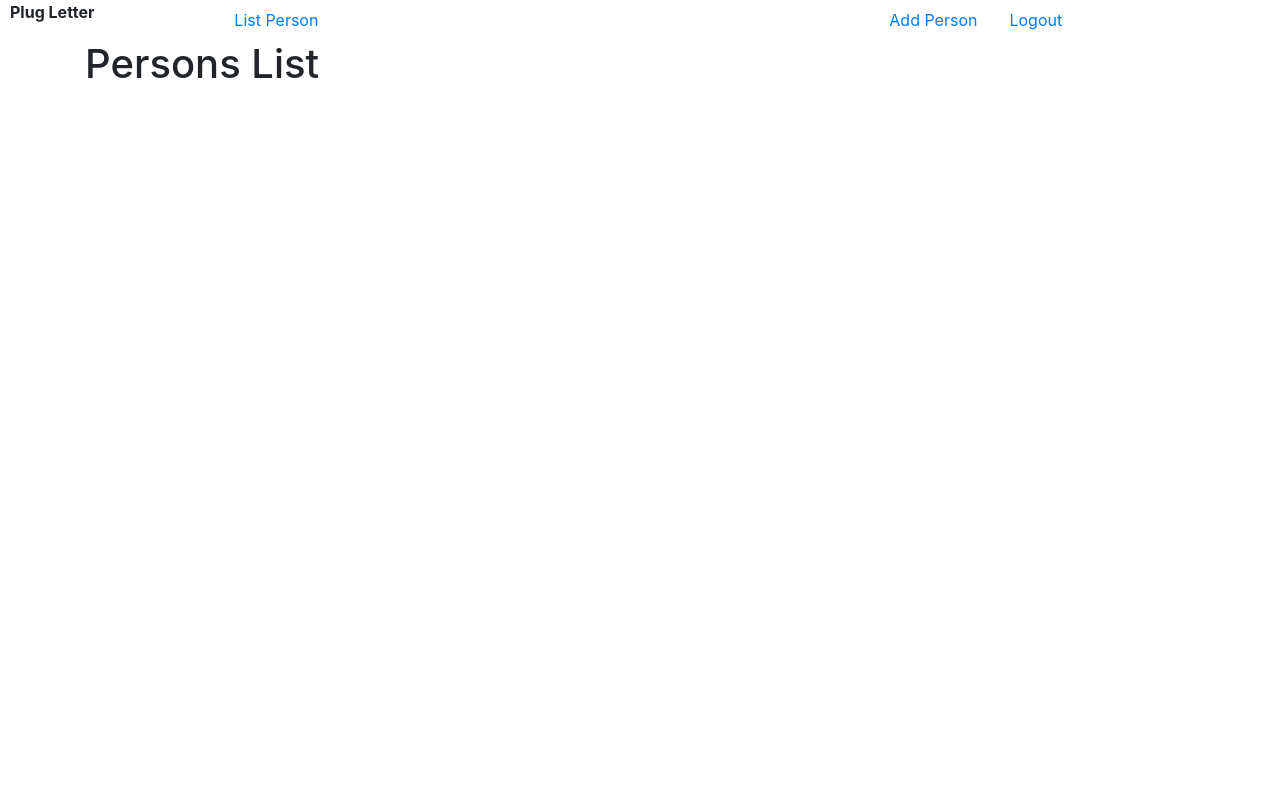
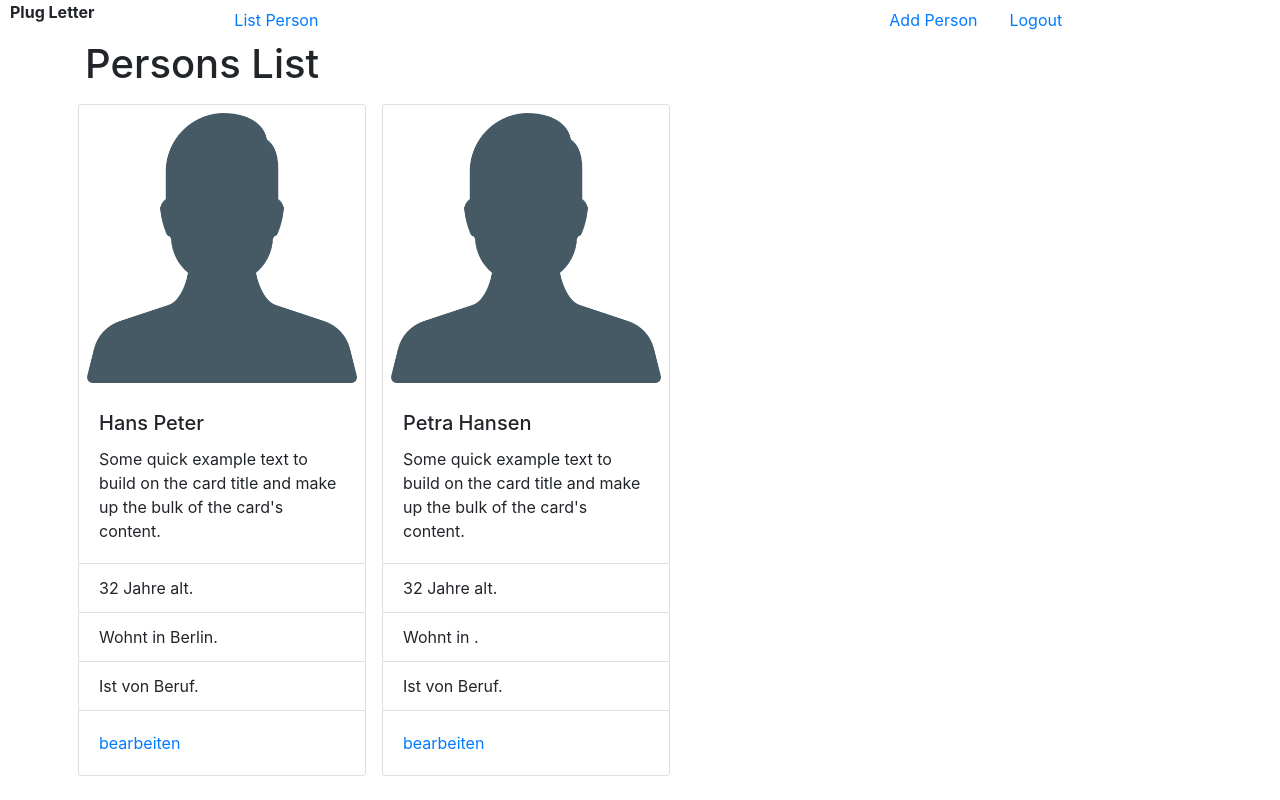
Before and after one commit to Pandu53/Persons_Note, a Vue app: page / in a window 1280 px wide. Built offline with nearby package versions, Linux system fonts and the light colour scheme.

Commit message:
included hml code for persons-card

```diff
--- a/src/router/index.js
+++ b/src/router/index.js
@@ -2,15 +2,15 @@ import Vue from 'vue'
 import VueRouter from 'vue-router'
 
 //import Views
-import PersonsList from '../views/PersonsList.vue'
-import AddPerson from '../views/AddPerson.vue'
+import PersonsList from '../views/PersonsList.vue';
+import AddPerson from '../views/AddPerson.vue';
 
 Vue.use(VueRouter)
 
 const routes = [
   {
     path: '/',
-    name: 'PersonsList',
+    name: 'Home',
     component: PersonsList
   },
   {
--- a/src/store/index.js
+++ b/src/store/index.js
@@ -12,7 +12,7 @@ export default new Vuex.Store({
             age:"32",
             relationshitatus:"",
             partnerName:"",
-            location:"",
+            location:"Berlin",
             job:"",
             mainHobby:""
         },
@@ -33,6 +33,11 @@ export default new Vuex.Store({
     },
     actions: {
 
+    },
+    getters:{
+        notes (state){
+            return state.PersonsNotes;
+        }
     }
 }
 )
--- a/src/views/PersonsList.vue
+++ b/src/views/PersonsList.vue
@@ -1,16 +1,45 @@
 <template>
-    <div class="container">
-        <h1>Persons List</h1>
+  <div class="container">
+    <h1>Persons List</h1>
+    <div class="row ">
+    <div
+      class="card m-2 fle"
+      style="width: 18rem"
+      v-for="(person, index) in personsNotes"
+      :key="index"
+    >
+      <img class="card-img-top p-2" src="../assets/dummy.png" alt="Card image cap" />
+      <div class="card-body">
+        <h5 class="card-title">{{ person.name }} {{ person.sirname }}</h5>
+        <p class="card-text">
+          Some quick example text to build on the card title and make up the
+          bulk of the card's content.
+        </p>
+      </div>
+      <ul class="list-group list-group-flush">
+        <li class="list-group-item">{{ person.age }} Jahre alt.</li>
+        <li class="list-group-item">Wohnt in {{ person.location }}.</li>
+        <li class="list-group-item">Ist {{ person.job }} von Beruf.</li>
+      </ul>
+      <div class="card-body">
+        <a href="#" class="card-link">bearbeiten</a>
+      </div>
     </div>
+    </div>
+  </div>
 </template>
+
 
 <script>
 export default {
-    name:"PersonsList",
-    data: function(){
-        return{
-
-        }
-    }
-}
+  name: "PersonsList",
+  data: function () {
+    return {};
+  },
+  computed: {
+    personsNotes: function () {
+      return this.$store.getters.notes;
+    },
+  },
+};
 </script>
```
Also changed, not shown: src/assets/dummy.png (added).
